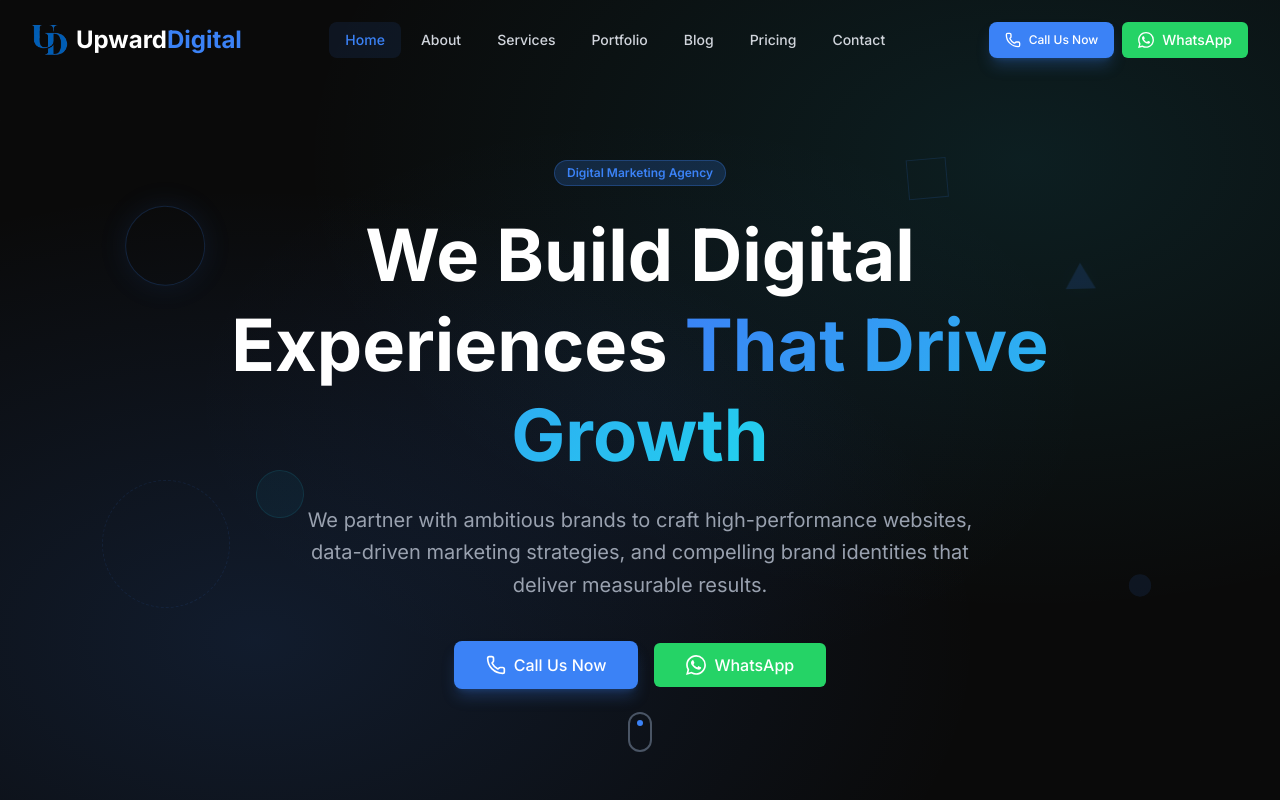
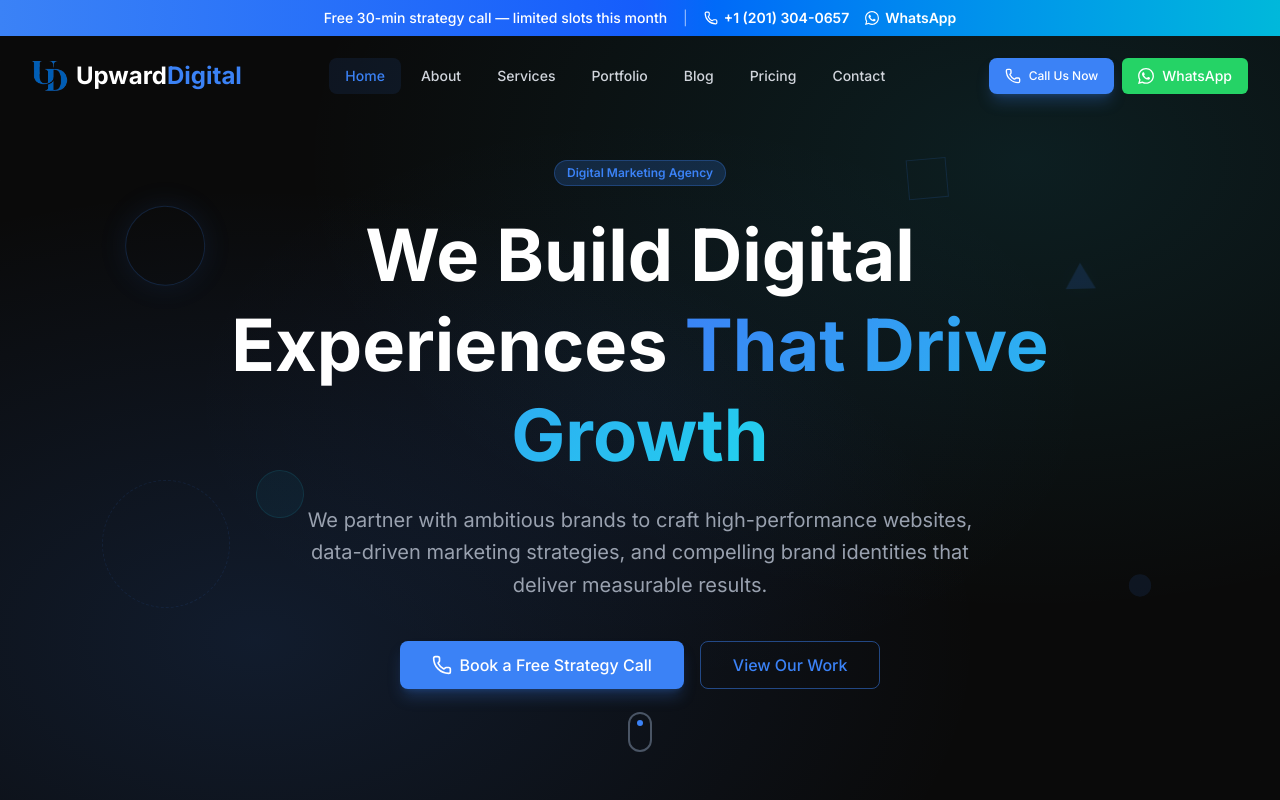
Before and after one commit to TalhaFaisal777/upwarddigital-site, a React (Vite) app: page / in a window 1280 px wide. Shown: the top 800 px of the page. Built offline with nearby package versions, Linux system fonts and the light colour scheme.

Commit message:
Add announcement bar and remove duplicate CTAs from hero section

```diff
--- a/src/components/layout/Navbar.jsx
+++ b/src/components/layout/Navbar.jsx
@@ -43,8 +43,31 @@ export default function Navbar() {
 
   return (
     <>
+      {/* Announcement Bar */}
+      <div className="fixed top-0 left-0 right-0 z-[60] bg-gradient-to-r from-primary via-blue-600 to-cyan-500 text-white text-xs sm:text-sm">
+        <div className="max-w-7xl mx-auto px-4 sm:px-6 lg:px-8 py-2 flex items-center justify-center gap-2 sm:gap-4 flex-wrap">
+          <span className="font-medium">Free 30-min strategy call — limited slots this month</span>
+          <span className="hidden sm:inline opacity-60">|</span>
+          <a
+            href={PHONE_HREF}
+            className="inline-flex items-center gap-1.5 font-semibold hover:underline"
+          >
+            <Phone className="w-3.5 h-3.5" />
+            +1 (201) 304-0657
+          </a>
+          <a
+            href={WHATSAPP_HREF}
+            target="_blank"
+            rel="noopener noreferrer"
+            className="hidden sm:inline-flex items-center gap-1.5 font-semibold hover:underline"
+          >
+            <WhatsAppIcon className="w-3.5 h-3.5" />
+            WhatsApp
+          </a>
+        </div>
+      </div>
       <nav
-        className={`fixed top-0 left-0 right-0 z-50 transition-all duration-300 ${
+        className={`fixed top-9 sm:top-9 left-0 right-0 z-50 transition-all duration-300 ${
           isScrolled
             ? "bg-dark/90 backdrop-blur-lg border-b border-dark-border shadow-lg"
             : "bg-transparent"
--- a/src/pages/Home.jsx
+++ b/src/pages/Home.jsx
@@ -228,18 +228,12 @@ export default function Home() {
             <Button asChild size="lg" className="gap-2">
               <a href={PHONE_HREF}>
                 <Phone className="w-5 h-5" />
-                Call Us Now
+                Book a Free Strategy Call
               </a>
             </Button>
-            <a
-              href={WHATSAPP_HREF}
-              target="_blank"
-              rel="noopener noreferrer"
-              className="inline-flex items-center justify-center gap-2 h-11 px-8 rounded-md bg-[#25D366] text-white text-base font-medium hover:bg-[#1ebe5d] transition-colors"
-            >
-              <WhatsAppIcon className="w-5 h-5" />
-              WhatsApp
-            </a>
+            <Button asChild variant="outline" size="lg">
+              <Link to="/portfolio">View Our Work</Link>
+            </Button>
           </motion.div>
 
           {/* Scroll indicator */}
```
